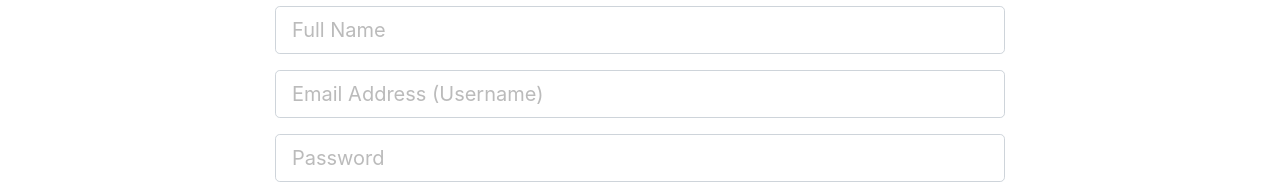
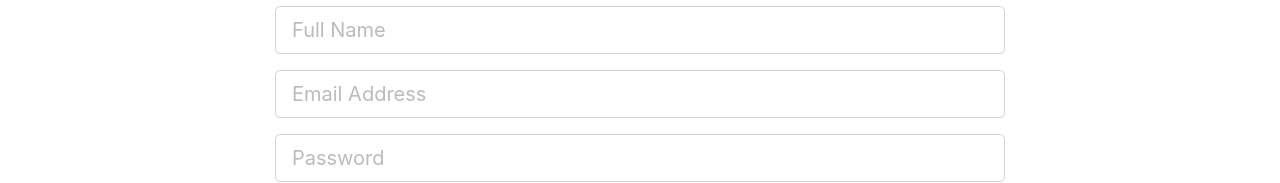
Before and after one commit to vaske05/WebHook-Server-React, a React (Create React App) app: page /register in a window 1280 px wide. Shown: the part 195-378 px from the top of the page. Built offline with nearby package versions, Linux system fonts and the light colour scheme.

Commit message:
Registration action changes

```diff
--- a/package.json
+++ b/package.json
@@ -43,7 +43,7 @@
       "last 1 safari version"
     ]
   },
-  "proxy": "http://localhost:8080",
+  "proxy": "http://localhost:8081",
   "devDependencies": {
     "prop-types": "^15.7.2"
   }
--- a/src/actions/securityActions.js
+++ b/src/actions/securityActions.js
@@ -4,8 +4,8 @@ import setJwtToken from "../securityUtils/setJwtToken";
 import jwt_decode from 'jwt-decode';
 
 //Endpoint urls
-const USER_REGISTRATION_PATH = "/api/users/register";
-const USER_LOGIN_PATH = "/api/users/login";
+const USER_REGISTRATION_PATH = "/api/v1/users/register";
+const USER_LOGIN_PATH = "/api/v1/users/login";
 
 let timeoutId;
 
--- a/src/components/userManagement/Register.js
+++ b/src/components/userManagement/Register.js
@@ -10,7 +10,7 @@ class Register extends Component {
         super();
 
         this.state = {
-            username: "",
+            email: "",
             fullName: "",
             password: "",
             confirmPassword: "",
@@ -31,7 +31,7 @@ class Register extends Component {
     onSubmit = (e) => {
         e.preventDefault();
         const newUser = {
-            username: this.state.username,
+            email: this.state.email,
             fullName: this.state.fullName,
             password: this.state.password,
             confirmPassword: this.state.confirmPassword,
@@ -72,15 +72,15 @@ class Register extends Component {
                                 <div className="form-group">
                                     <input type="text"
                                            className={classNames("form-control form-control-lg", {
-                                               "is-invalid": errors.username
+                                               "is-invalid": errors.email
                                            })}
-                                           placeholder="Email Address (Username)"
-                                           name="username"
-                                           value={this.state.username}
+                                           placeholder="Email Address"
+                                           name="email"
+                                           value={this.state.email}
                                            onChange={this.onChange}
                                     />
                                     {
-                                        errors.username && (<div className="invalid-feedback">{errors.username}</div>)
+                                        errors.email && (<div className="invalid-feedback">{errors.email}</div>)
                                     }
 
                                 </div>
```
